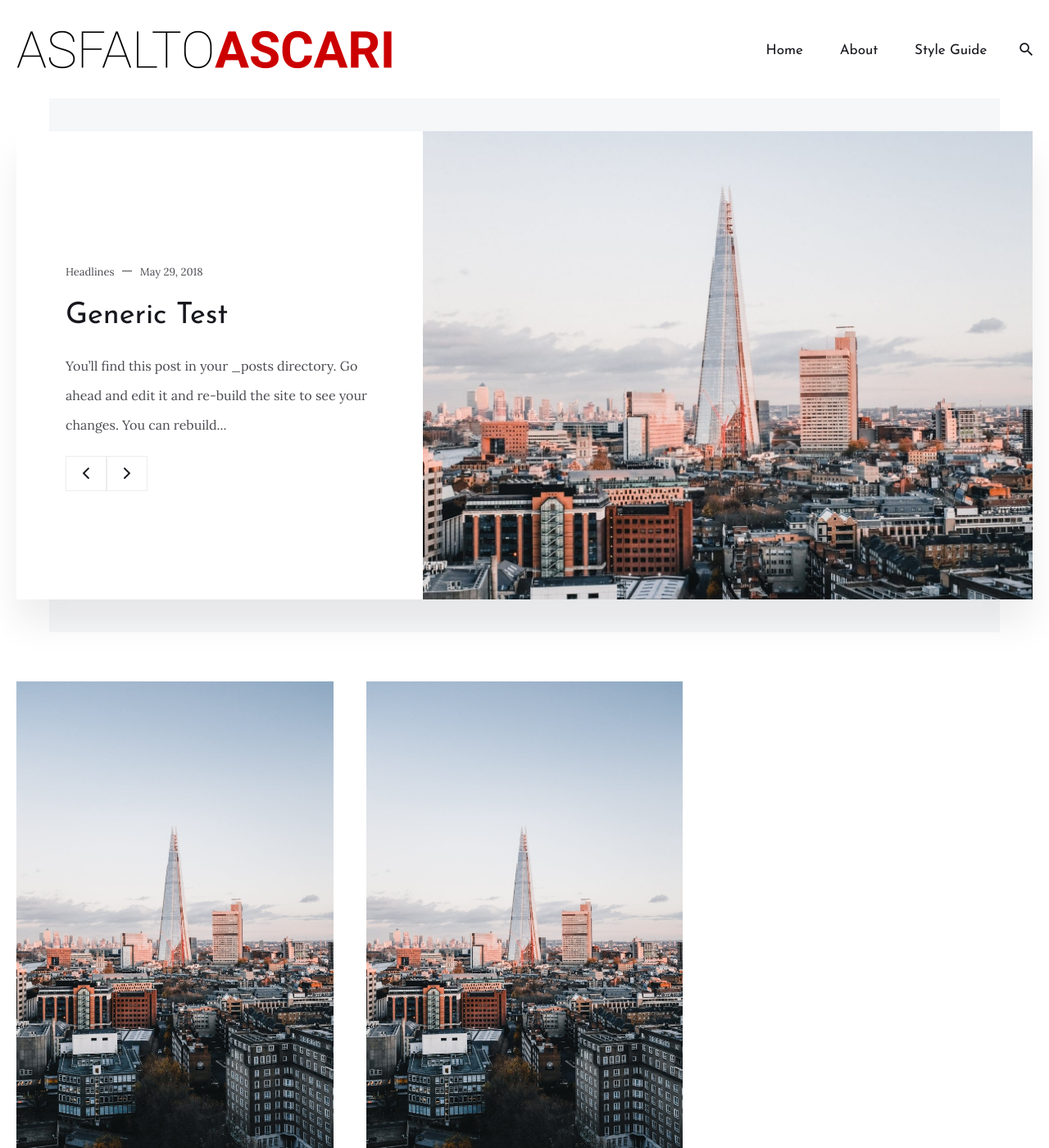
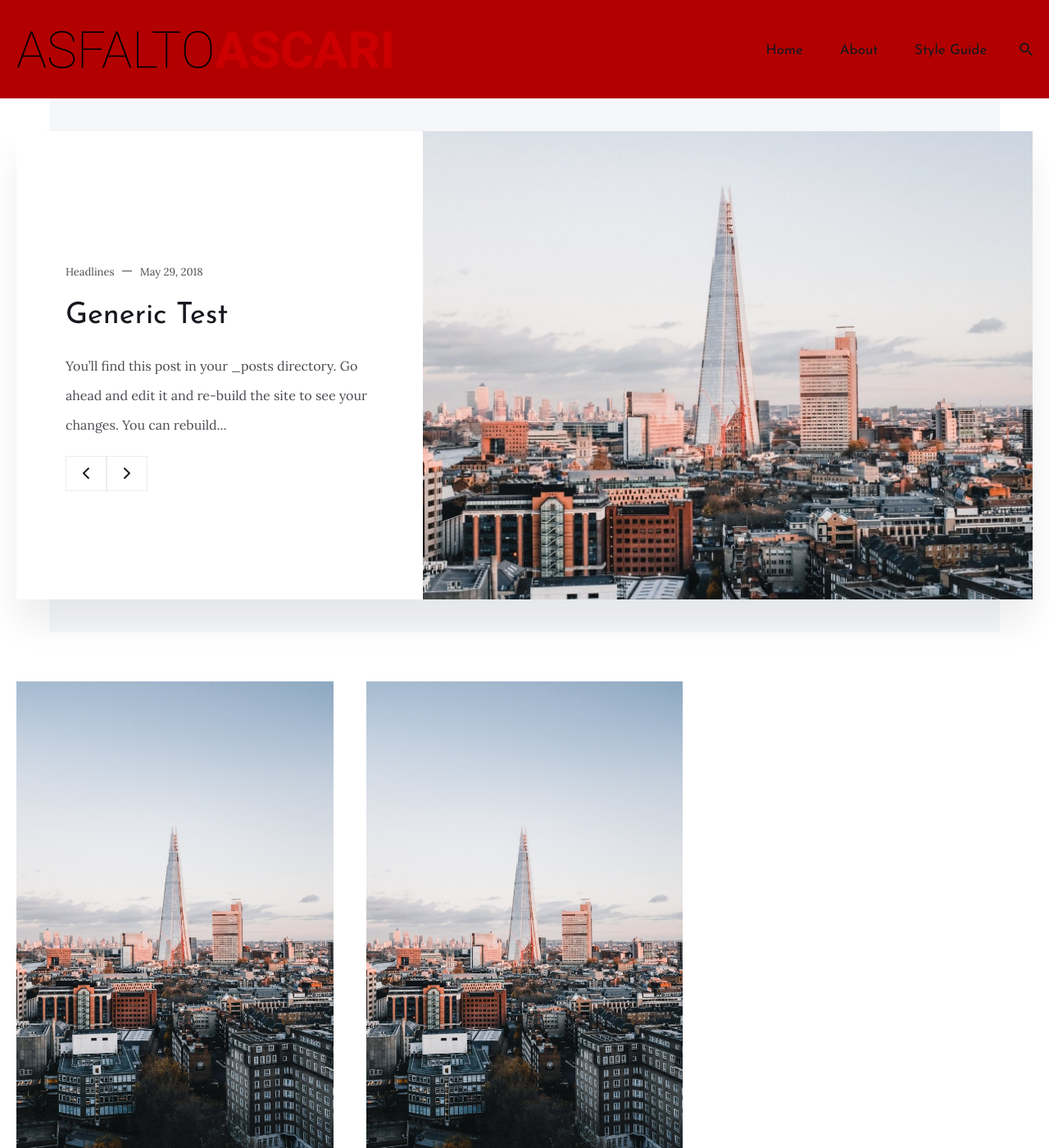
Before and after one commit to Asfalto-Ascari/AsfaltoAscari, a Jekyll site: the page built from index.html, in a window 1280 px wide and 1400 px high. Shown: the whole window at 82% size. Built offline with Jekyll 4.4.1, drawn with Linux system fonts in a browser that asks for light colours; nearby versions of some CDN libraries; the list of posts is cut into pages by our own code.

Commit message:
Change header colour

```diff
--- a/_sass/3-modules/_header.scss
+++ b/_sass/3-modules/_header.scss
@@ -1,4 +1,4 @@
-/* Header */
+/* Header ED LN 9,*/
 .header {
   position: fixed;
   top: 0;
@@ -6,7 +6,7 @@
   z-index: 10;
   width: 100%;
   height: auto;
-  background: white;
+  background: #b20000;
   transition: $global-transition;
   &.is-hide {
     top: -120px;
```
